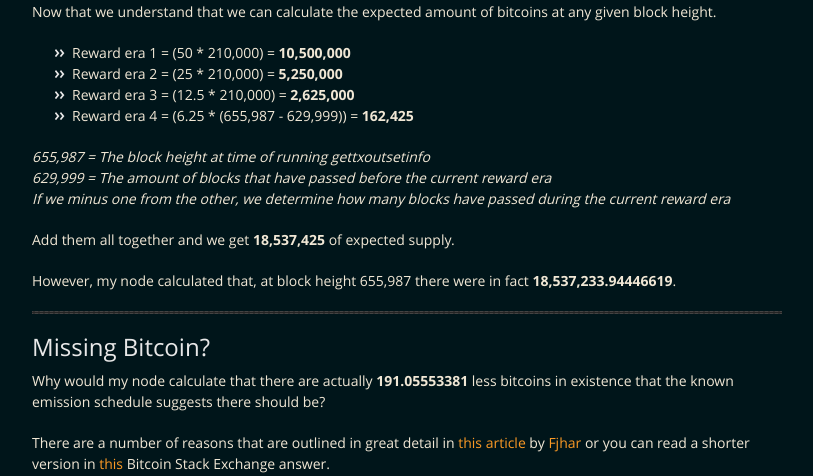
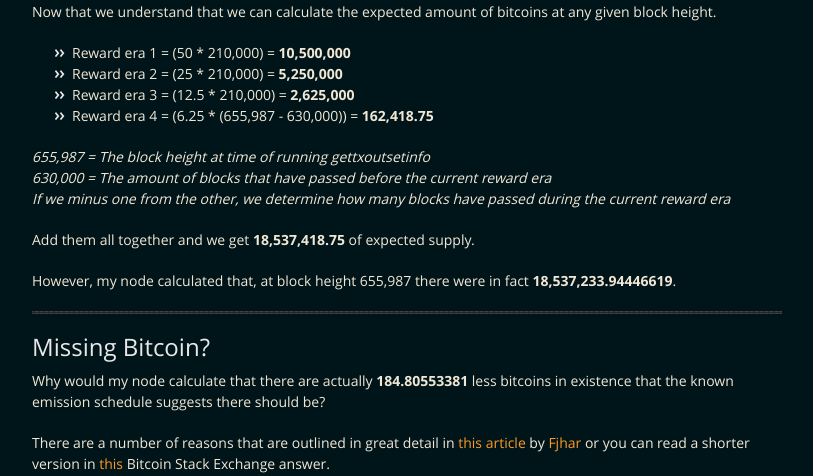
Before and after one commit to BitcoinQnA/verify-supply, a Jekyll site: the page built from index.md, in a window 1280 px wide and 900 px high, scrolled down 1885 px. Shown: the part 154-630 px from the top of the window, without its empty margins (233-1046 px from the left). Built offline with Jekyll 4.4.1, drawn with Linux system fonts in a browser that asks for light colours.

Commit message:
Update index.md

```diff
--- a/index.md
+++ b/index.md
@@ -80,13 +80,13 @@ Now that we understand that we can calculate the expected amount of bitcoins at
 * Reward era 1 = (50 * 210,000) = **10,500,000**
 * Reward era 2 = (25 * 210,000) = **5,250,000**
 * Reward era 3 = (12.5 * 210,000) = **2,625,000**
-* Reward era 4 = (6.25 * (655,987 - 629,999)) = **162,425**
+* Reward era 4 = (6.25 * (655,987 - 630,000)) = **162,418.75**
 
 *655,987 = The block height at time of running gettxoutsetinfo*
-*629,999 = The amount of blocks that have passed before the current reward era*
+*630,000 = The amount of blocks that have passed before the current reward era*
 *If we minus one from the other, we determine how many blocks have passed during the current reward era*
 
-Add them all together and we get **18,537,425** of expected supply.
+Add them all together and we get **18,537,418.75** of expected supply.
 
 However, my node calculated that, at block height 655,987 there were in fact **18,537,233.94446619**.
 
@@ -94,7 +94,7 @@ However, my node calculated that, at block height 655,987 there were in fact **1
 
 ## Missing Bitcoin?
 
-Why would my node calculate that there are actually **191.05553381** less bitcoins in existence that the known emission schedule suggests there should be?
+Why would my node calculate that there are actually **184.80553381** less bitcoins in existence that the known emission schedule suggests there should be?
 
 There are a number of reasons that are outlined in great detail in [this article](https://fjahr.com/posts/where-are-the-coins/) by [Fjhar](https://twitter.com/fjahr) or you can read a shorter version in [this](https://bitcoin.stackexchange.com/questions/38994/will-there-be-21-million-bitcoins-eventually/38998#38998) Bitcoin Stack Exchange answer.
 
```
